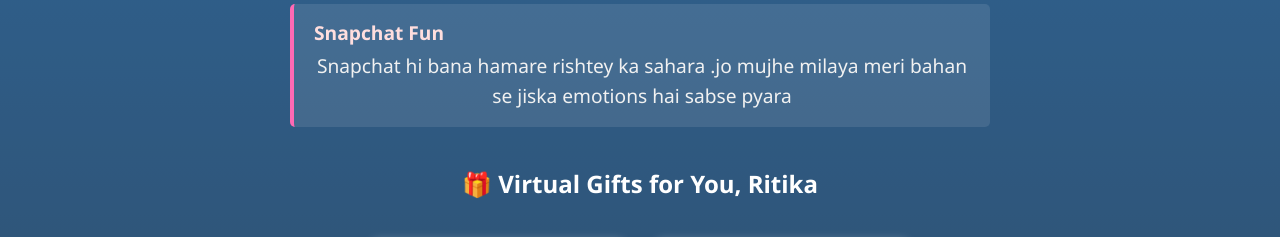
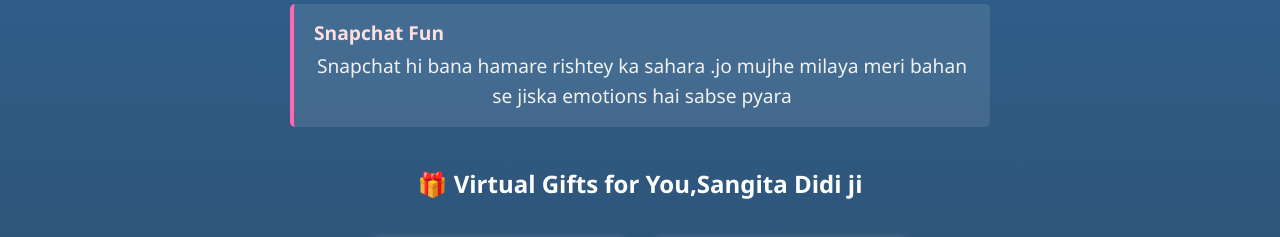
Before and after one commit to gsdjjcgl/sisterji, a plain HTML site: page index.html in a window 1280 px wide. Shown: the part 1123-1360 px from the top of the page. Drawn offline with Linux system fonts and the light colour scheme.

Commit message:
Update index.html

```diff
--- a/index.html
+++ b/index.html
@@ -190,7 +190,7 @@
     </div>
   </div>
 
-  <h2 style="text-align:center; margin-top:40px;">🎁 Virtual Gifts for You, Ritika</h2>
+  <h2 style="text-align:center; margin-top:40px;">🎁 Virtual Gifts for You,Sangita Didi ji </h2>
   <div class="gifts">
     <div class="gift-card">
       <img src="https://cdn-icons-png.flaticon.com/512/2623/2623368.png" alt="Heart Gift">
```
